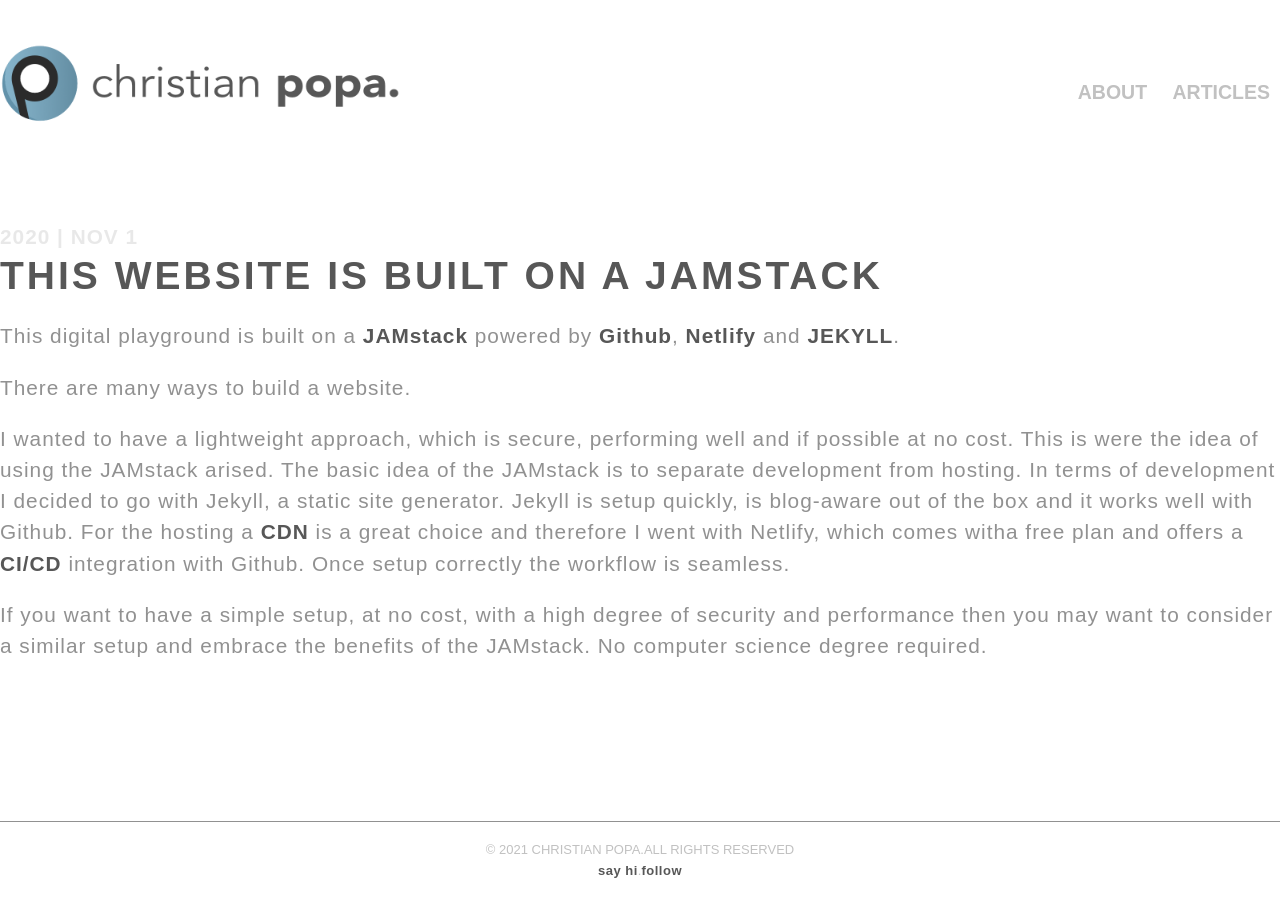
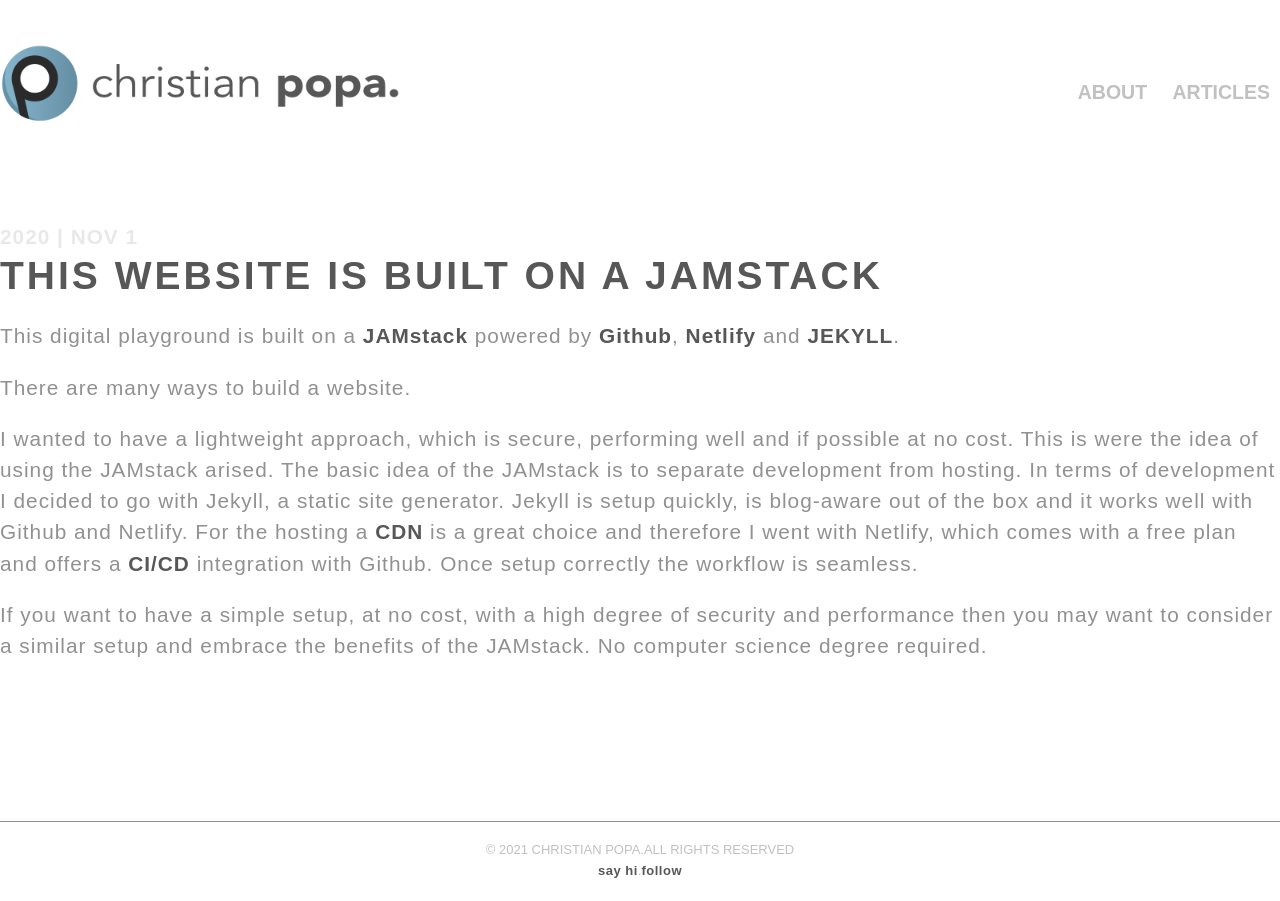
Before and after one commit to cristego/cristego.github.io, a Jekyll site: the page built from _posts/2020-11-01-This website is built on a JAMstack.md, in a window 1280 px wide. Built offline with Jekyll 4.4.1, drawn with Linux system fonts in a browser that asks for light colours.

Commit message:
typo updates in posts

```diff
--- a/_posts/2020-11-01-This website is built on a JAMstack.md
+++ b/_posts/2020-11-01-This website is built on a JAMstack.md
@@ -13,6 +13,6 @@ There are many ways to build a website.
 <!--End of Excerpt-->
 
 I wanted to have a lightweight approach, which is secure, performing well and if possible at no cost. This is were the idea of using the JAMstack arised. The basic idea of the JAMstack is to separate development from hosting.
-In terms of development I decided to go with Jekyll, a static site generator. Jekyll is setup quickly, is blog-aware out of the box and it works well with Github. For the hosting a [CDN](https://en.wikipedia.org/wiki/Content_delivery_network){:target="_blank"} is a great choice and therefore I went with Netlify, which comes witha free plan and offers a [CI/CD](https://en.wikipedia.org/wiki/CI/CD){:target="_blank"} integration with Github. Once setup correctly the workflow is seamless.
+In terms of development I decided to go with Jekyll, a static site generator. Jekyll is setup quickly, is blog-aware out of the box and it works well with Github and Netlify. For the hosting a [CDN](https://en.wikipedia.org/wiki/Content_delivery_network){:target="_blank"} is a great choice and therefore I went with Netlify, which comes with a free plan and offers a [CI/CD](https://en.wikipedia.org/wiki/CI/CD){:target="_blank"} integration with Github. Once setup correctly the workflow is seamless.
 
 If you want to have a simple setup, at no cost, with a high degree of security and performance then you may want to consider a similar setup and embrace the benefits of the JAMstack. No computer science degree required.
```
